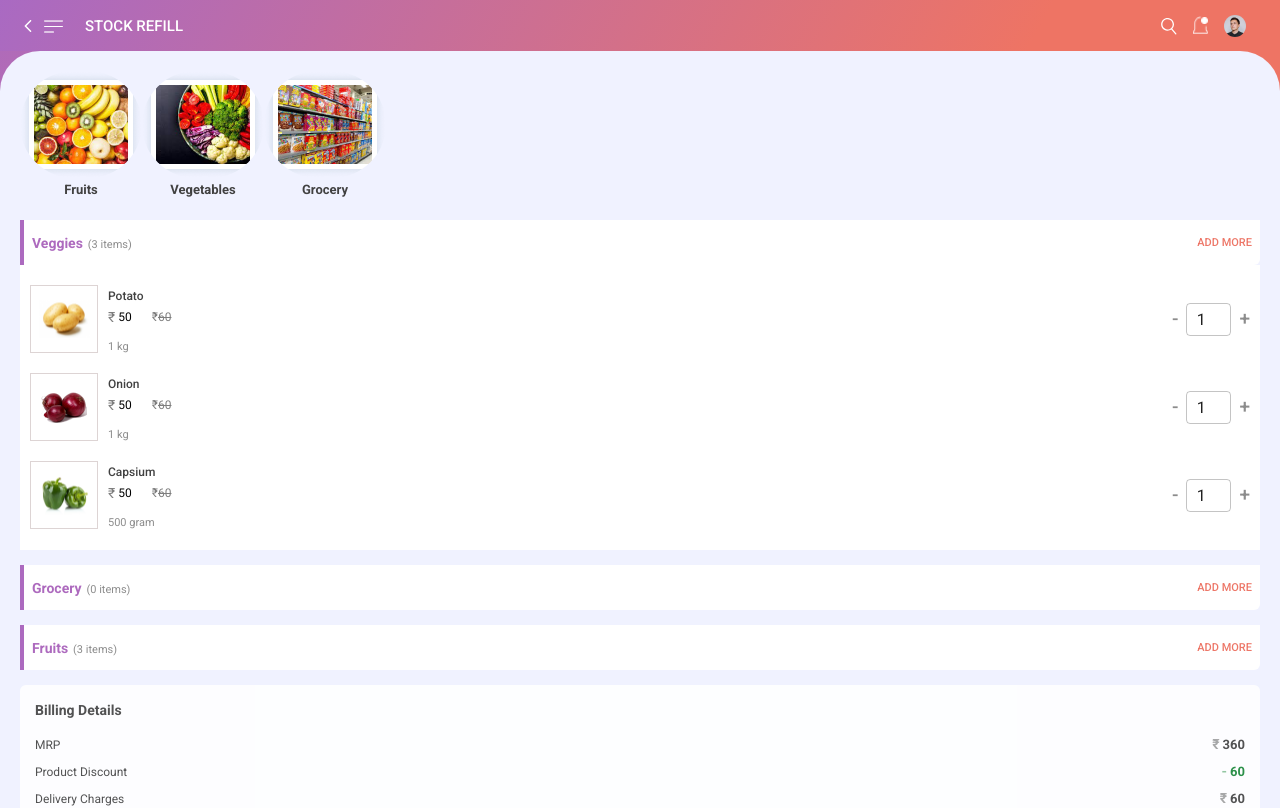
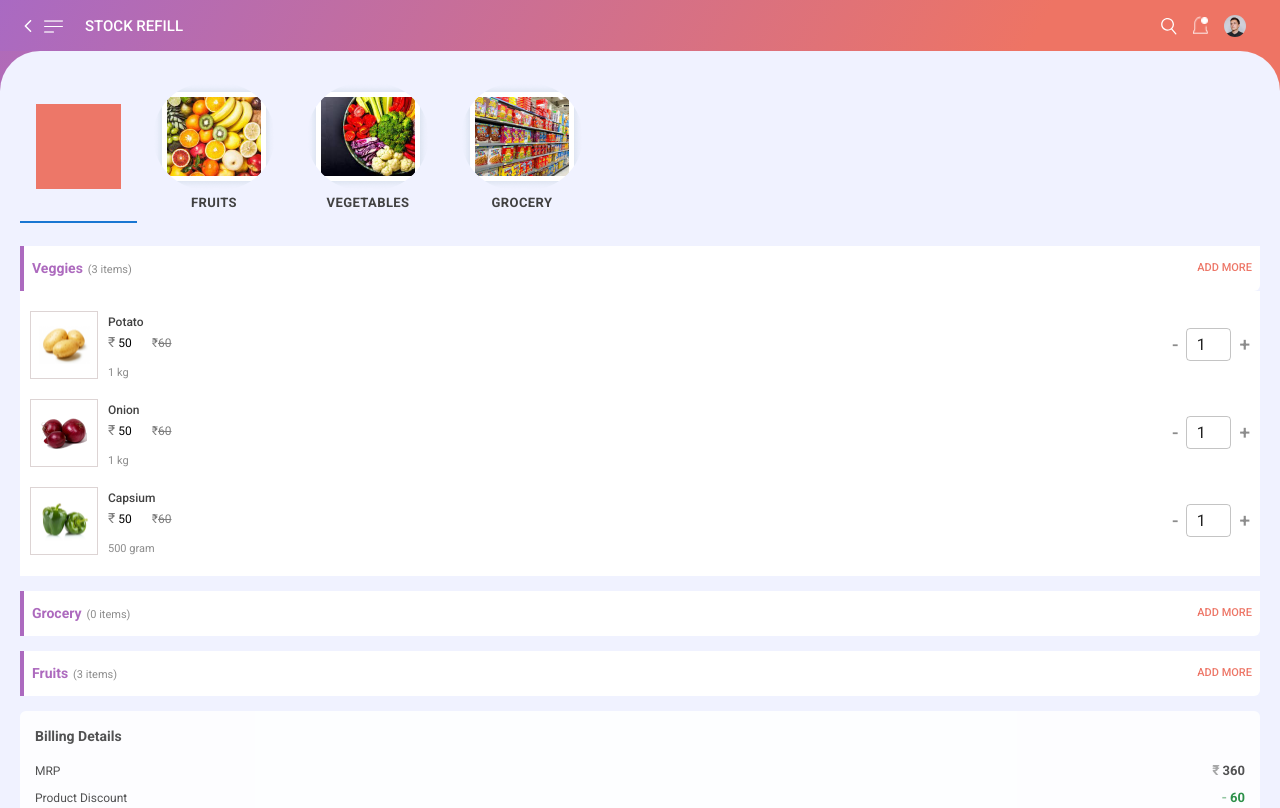
Before and after one commit to anshultanwani/Saab, a React (Create React App) app: page /stock-refill in a window 1280 px wide. Shown: the top 808 px of the page. Built offline with nearby package versions, Linux system fonts and the light colour scheme.

Commit message:
cartHeader

```diff
--- a/src/components/Header.jsx
+++ b/src/components/Header.jsx
@@ -43,7 +43,7 @@ const Header = props => {
                 <div className='fake-div' />
                 <div className='header-top'>
                     <div className='left'>
-                        {sectionToShow.includes('back')?
+                        {sectionToShow?.includes('back')?
                             <BackIcon style={{height: '12px',width: '12px',marginRight: '10px'}} onClick={() => history.goBack()}/> : null}
                         <span><img src={require('../assets/images/menu.png').default} /></span>
                         <span>{headings[location.pathname]}</span>
--- a/src/components/StockRefillHead.jsx
+++ b/src/components/StockRefillHead.jsx
@@ -1,20 +1,47 @@
-import React from "react";
+import { Tab, Tabs } from "@mui/material";
+import React, { useEffect, useState } from "react";
 import { connect } from 'react-redux';
 import './stockRefillHead.scss';
 
 
 const StockRefillHead = (props) => {
+    const [curSection,updateSection] = useState(0);
+
+    const getSection = () => {
+        let arr = [(
+            <Tab label={(
+                <div className={"cart-sec " }>
+
+                </div>
+            )} />
+        )];
+        arr.push(
+            Object.keys(props.stockRefillHeadset).map((item , index)=> {
+                return (
+                    <Tab label={
+                        <>
+                        <div key={index} class="stockcat-sec">
+                        <img src={require('../assets/'+ props.stockRefillHeadset[item].displayImage).default} />
+                        <h6>{props.stockRefillHeadset[item].displayName}</h6>
+                        </div>
+                        </>
+                    }
+                    />
+                    )
+                })
+                )
+        return (
+            <Tabs value={curSection} onChange={(e,newVal) => updateSection(newVal)} aria-label="icon tabs example">
+                {arr}
+            </Tabs>
+        );
+    }
+
     return(
          <div className="stockcat-sec-outer">
-         {
-         Object.keys(props.stockRefillHeadset).map((item , index)=> {
-                 return (
-                 <div key={index} class="stockcat-sec">
-                 <img src={require('../assets/'+ props.stockRefillHeadset[item].displayImage).default}/>
-                 <h6>{props.stockRefillHeadset[item].displayName}</h6>
-                 </div>
-                 )
-         })}
+             <div className="tab-holder">
+                {getSection()}
+             </div>
          </div>
      );
 
--- a/src/components/stockRefillHead.scss
+++ b/src/components/stockRefillHead.scss
@@ -1,6 +1,15 @@
 .stockcat-sec-outer {
     padding: 0 0 23px 0;
-    display: flex;
+
+    .tab-holder {
+        display: flex;
+        align-items: flex-end;
+    }
+    .cart-sec {
+        background: #ED7768;
+        width: 85px;
+        height: 85px;
+    }
     .stockcat-sec {
         img {
             width: 100%;
```
